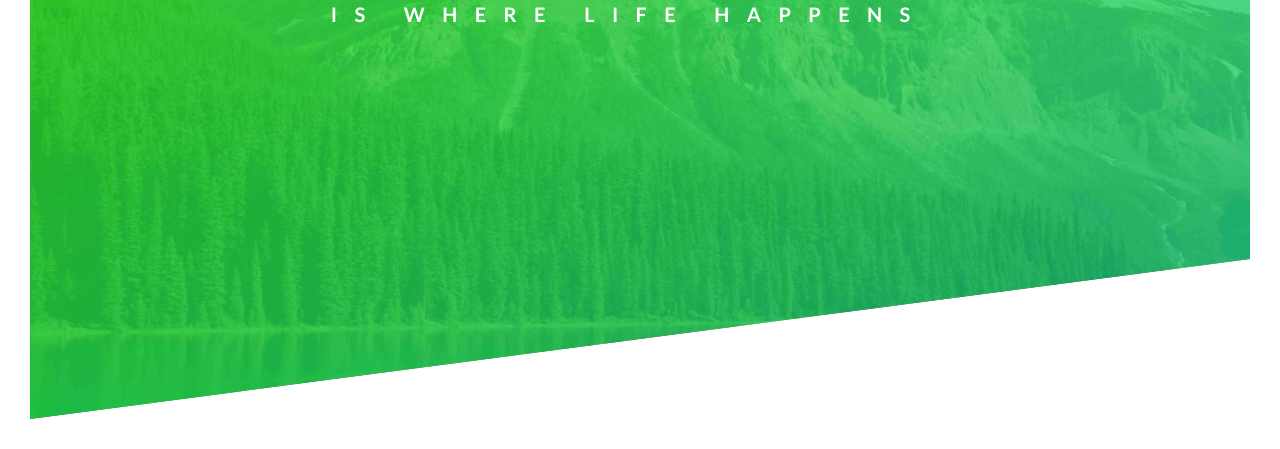
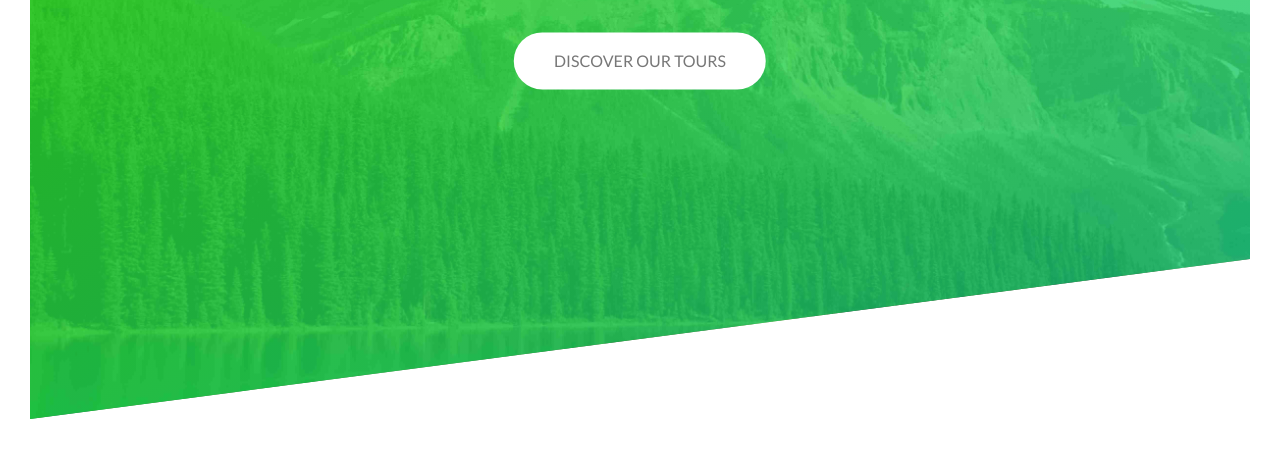
Before and after one commit to mayankmehta19032003/Greenify, a plain HTML site: page index.html in a window 1280 px wide. Shown: the part 371-820 px from the top of the page. Drawn offline with Linux system fonts and the light colour scheme.

Commit message:
completed styling of hero's section button

```diff
--- a/css/style.css
+++ b/css/style.css
@@ -42,11 +42,13 @@ body {
   top: 40%;
   left: 50%;
   transform: translate(-50%, -50%);
+  text-align: center;
 }
 
 .heading-primary {
   color: #fff;
   text-transform: uppercase;
+  margin-bottom: 60px;
 }
 .heading-primary-main {
   display: block;
@@ -96,3 +98,46 @@ body {
     transform: translate(0);
     }
 }
+
+@keyframes moveInBottom{
+  0%{
+      opacity: 0;
+      transform: translateY(30px);
+  }
+
+  100%{
+  opacity: 1;
+  transform: translate(0);
+  }
+}
+
+.btn:link,
+  .btn:visited{
+    text-transform: uppercase;
+    text-decoration: none;
+    padding: 15px 40px;
+    display: inline-block;
+    border-radius: 100px;
+    transition: all .2s;
+  }
+
+  .btn:hover{
+    transform: translateY(-3px);
+    box-shadow: 0 10px 20px rgba(0, 0, 0, 0.2);
+  }
+
+  .btn:active{
+    transform: translateY(-1px);
+    box-shadow: 0 5px 10px rgba(0, 0, 0, 0.2);
+  }
+
+.btn-white{
+  background-color: #fff;
+  color: #777;
+}
+
+.btn-animated{
+  animation: moveInBottom ease-out .5s .5s;
+  animation-fill-mode: backwards;
+
+}
--- a/index.html
+++ b/index.html
@@ -3,12 +3,14 @@
   <head>
     <meta charset="UTF-8" />
     <meta name="viewport" content="width=device-width, initial-scale=1.0" />
+
+    <link rel="icon" type="image/png" href="https://cdn0.iconfinder.com/data/icons/sprout-2/512/N_T_1286Artboard_1_copy_10-256.png">
+
+
     <link rel="preconnect" href="https://fonts.googleapis.com" />
     <link rel="preconnect" href="https://fonts.gstatic.com" crossorigin />
-    <link
-      href="https://fonts.googleapis.com/css2?family=Lato:ital,wght@0,100;0,300;0,400;0,700;0,900;1,100;1,300;1,400;1,700;1,900&display=swap"
-      rel="stylesheet"
-    />
+    <link href="https://fonts.googleapis.com/css2?family=Lato:ital,wght@0,100;0,300;0,400;0,700;0,900;1,100;1,300;1,400;1,700;1,900&display=swap" rel="stylesheet" />
+
     <link rel="stylesheet" href="css/style.css" />
 
     <title>Greenify</title>
@@ -24,6 +26,7 @@
             <span class="heading-primary-main">Outdoors</span>
             <span class="heading-primary-sub">is where life happens</span>
            </h1>
+           <a href="#" class="btn btn-white btn-animated">Discover our tours</a>
        </div>
 
     </header>
```
Also changed, not shown: images/logo-favicon.png (added).
